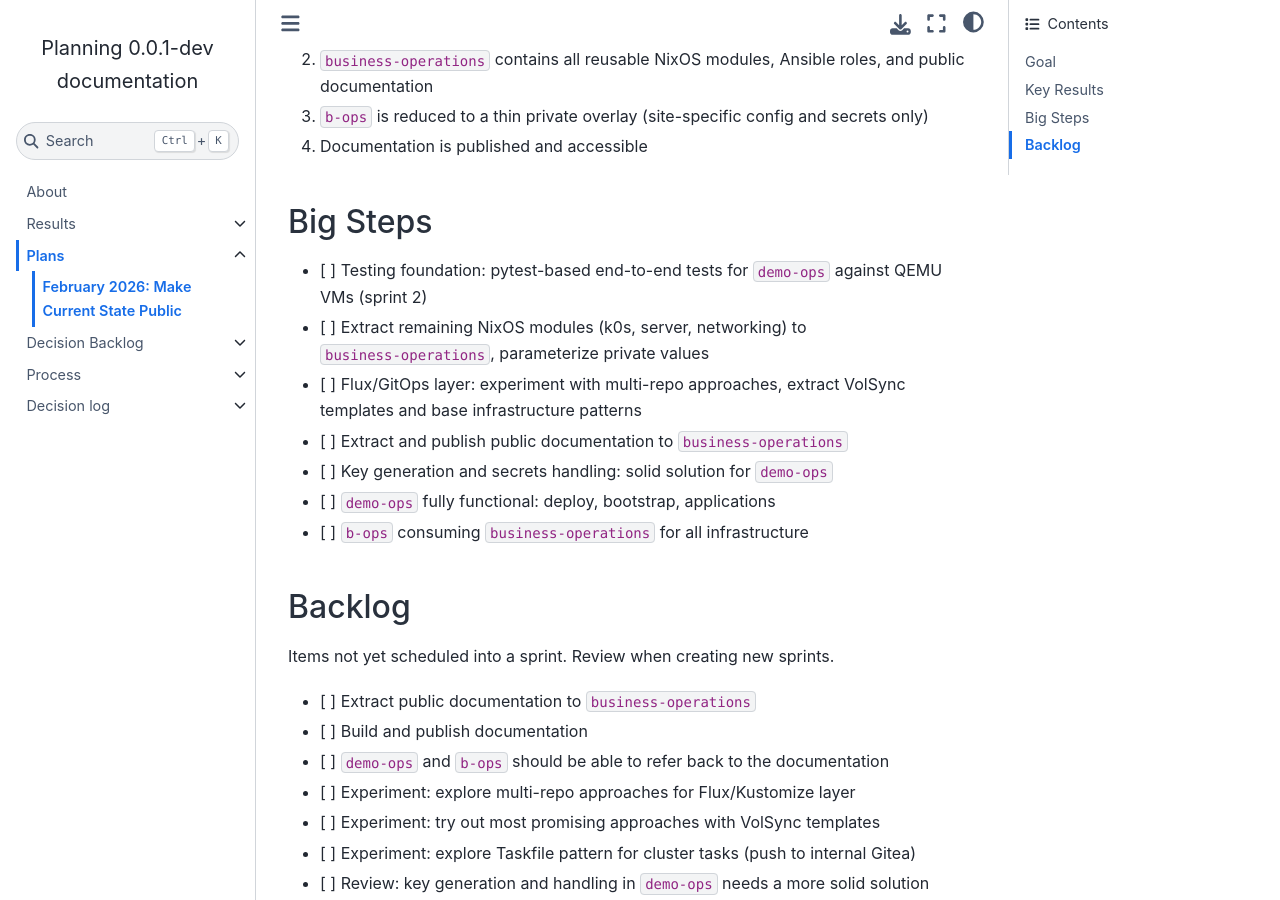
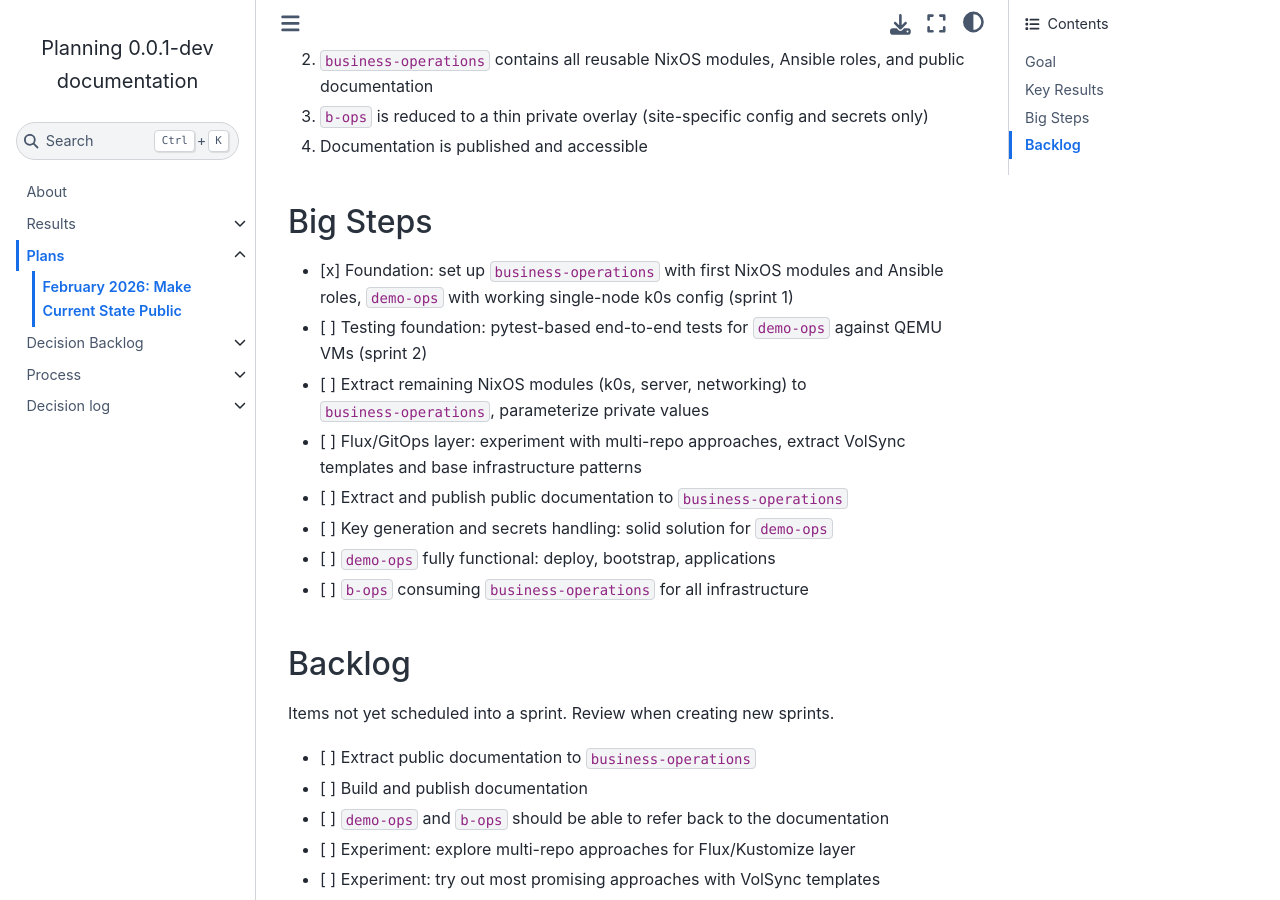
Before and after one commit to bo-tech/business-operations-planning, a Sphinx documentation site: the page built from docs/plans/2026-02-plan.md, in a window 1280 px wide and 900 px high, scrolled down 449 px. Built offline with Sphinx 7.4.7 and the Sphinx Book theme 1.1.4, drawn with Linux system fonts in a browser that asks for light colours.

Commit message:
docs: Add completed foundation step to month plan

```diff
--- a/docs/plans/2026-02-plan.md
+++ b/docs/plans/2026-02-plan.md
@@ -18,6 +18,9 @@ and automated tests proving the deployment pipeline works.
 
 ## Big Steps
 
+- [x] Foundation: set up `business-operations` with first NixOS modules
+  and Ansible roles, `demo-ops` with working single-node k0s config
+  (sprint 1)
 - [ ] Testing foundation: pytest-based end-to-end tests for `demo-ops`
   against QEMU VMs (sprint 2)
 - [ ] Extract remaining NixOS modules (k0s, server, networking) to
```
